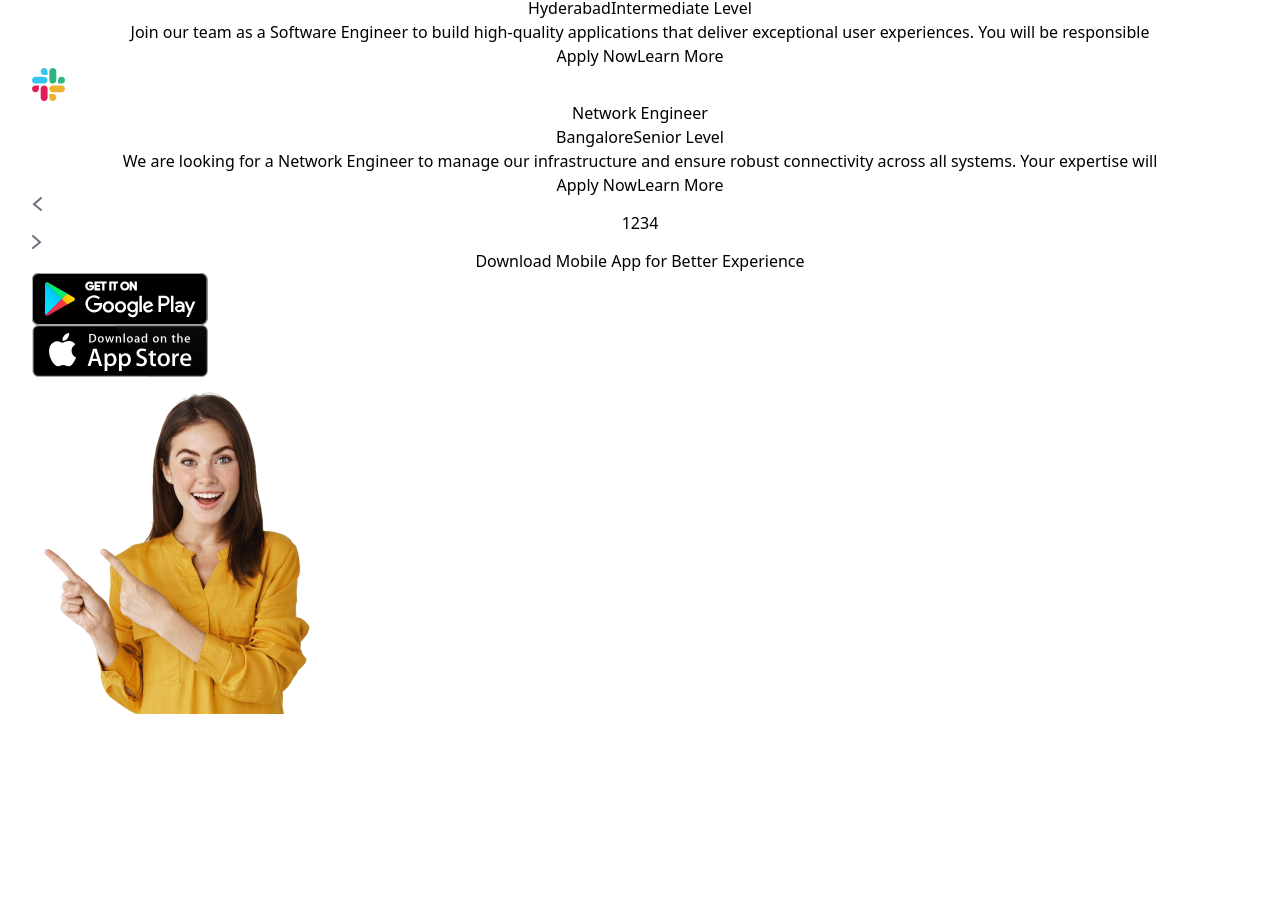
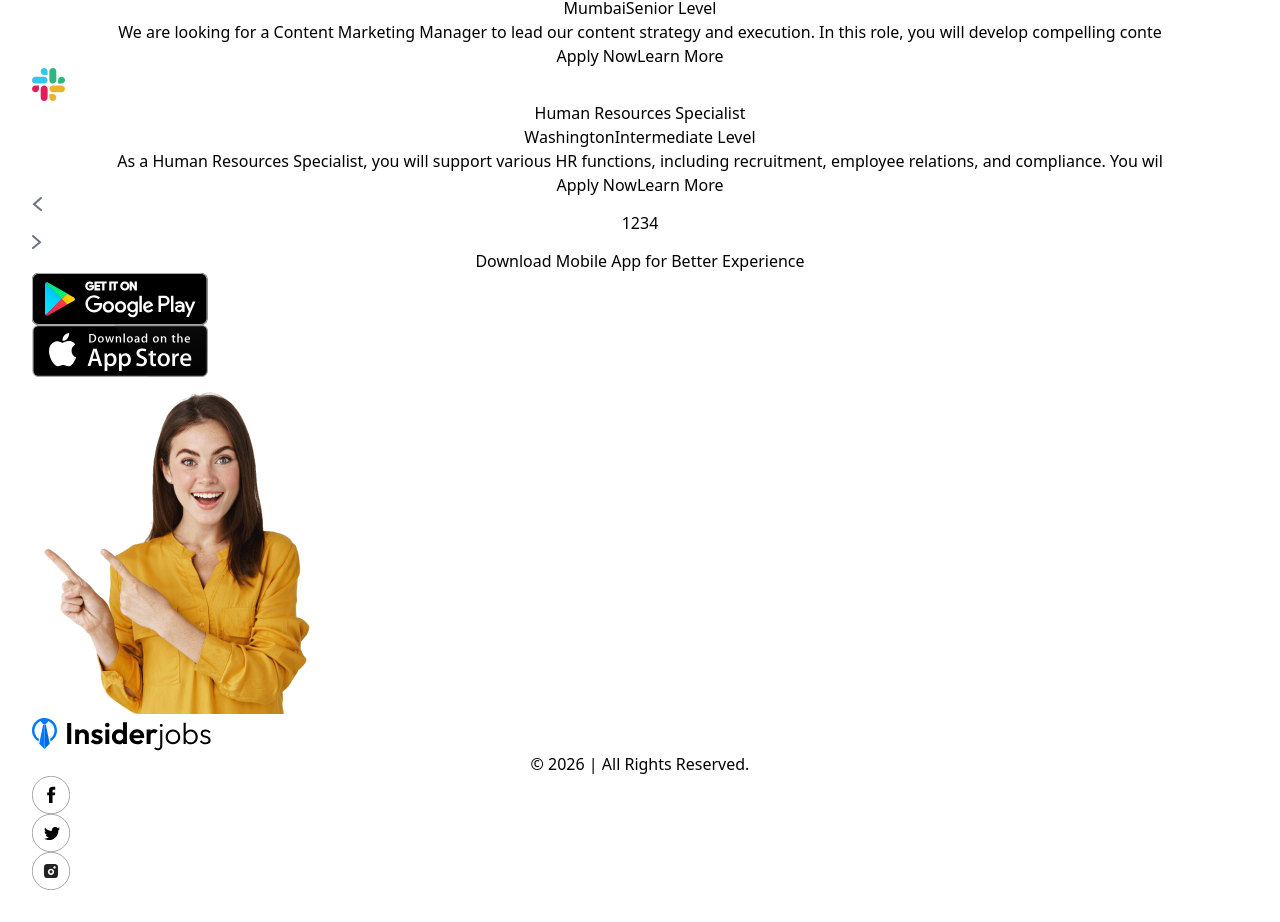
Before and after one commit to Yashi027/Job_Portal, a React (Vite) app in the folder client/: page / in a window 1280 px wide. Shown: the part 1657-2579 px from the top of the page. Before the commit the page ends 2403 px from the top, so only its background shows below. Built offline with nearby package versions, Linux system fonts and the light colour scheme; no server answers.

Commit message:
added footer section and filters at home page

```diff
--- /dev/null
+++ b/client/src/components/Footer.jsx
@@ -0,0 +1,18 @@
+import React from 'react'
+import { assets } from '../assets/assets'
+
+const Footer = () => {
+  return (
+    <div className='container px-4 2xl:px-20 mx-auto flex items-center justify-between gap-4 py-3 mt-1'>
+      <img src={assets.logo} alt="" />
+      <p className='flex-1 border-l border-gray-400 pl-4 text-sm text-left text-gray-500 max-sm:hidden'>© 2026 | All Rights Reserved.</p>
+      <div className='flex gap-2.5'>
+        <img width={38} src={assets.facebook_icon} alt="facebook" />
+        <img width={38} src={assets.twitter_icon} alt="twitter" />
+        <img width={38} src={assets.instagram_icon} alt="instagram" />
+      </div>
+    </div>
+  )
+}
+
+export default Footer
--- a/client/src/components/JobCard.jsx
+++ b/client/src/components/JobCard.jsx
@@ -1,7 +1,9 @@
 import React from 'react'
 import { assets } from '../assets/assets'
+import { useNavigate } from 'react-router-dom'
 
 const JobCard = ({job}) => {
+  const navigate = useNavigate()
   return (
     <div className='border p-6 shadow rounded'>
       <div className='flex justify-between items-center'>
@@ -14,8 +16,8 @@ const JobCard = ({job}) => {
       </div>
       <p className='mt-4 text-gray-500 text-sm' dangerouslySetInnerHTML={{__html:job.description.slice(0,150)}}></p>
       <div className='gap-4 flex mt-4 text-sm '>
-        <button className='text-white bg-blue-500 px-4 py-2 rounded'>Apply Now</button>
-        <button className='text-gray-500 border border-gray-500 rounded px-4 py-2'>Learn More</button>
+        <button onClick={() => {navigate(`/apply-job/${job._id}`); scrollTo(0,0)}} className='text-white bg-blue-500 px-4 py-2 rounded'>Apply Now</button>
+        <button onClick={() => {navigate(`/apply-job/${job._id}`); scrollTo(0,0)}} className='text-gray-500 border border-gray-500 rounded px-4 py-2'>Learn More</button>
       </div>
     </div>
   )
--- a/client/src/components/JobListing.jsx
+++ b/client/src/components/JobListing.jsx
@@ -1,4 +1,4 @@
-import React, { useContext, useState } from 'react'
+import React, { useContext, useEffect, useState } from 'react'
 import { AppContext } from '../context/AppContext'
 import { assets, JobCategories, JobLocations, jobsApplied } from '../assets/assets.js'
 import JobCard from './JobCard.jsx'
@@ -9,6 +9,38 @@ const JobListing = () => {
 
     const [showFilter, setShowFilter] = useState(false)
     const [currentPage, setCurrentPage] = useState(1)
+    const [selectedCategories,setSelectedCategories] = useState([])
+    const [selectedLocations, setSelectedLocations] = useState([])
+
+    const [filteredJobs, setFilteredJobs] = useState(jobs)
+
+    const handleCategoryChange = (category) => {
+        setSelectedCategories(
+            prev => prev.includes(category) ? prev.filter(c => c !== category): [...prev,category]
+        )
+    }
+
+    const handleLocationChange = (location) => {
+        setSelectedLocations(
+            prev => prev.includes(location) ? prev.filter(c => c !== location): [...prev,location]
+        )
+    }
+
+    useEffect(() => {
+        const matchesCategory = job => selectedCategories.length === 0 || selectedCategories.includes(job.category)
+
+        const matchesLocation = job => selectedLocations.length === 0 || selectedLocations.includes(job.location)
+
+        const matchesTitle = job => searchFilter.title === "" || job.title.toLowerCase().includes(searchFilter.title.toLowerCase())
+
+        const matchesSearchLocation = job => searchFilter.location === "" || job.location.toLowerCase().includes(searchFilter.location.toLowerCase())
+
+        const newFilteredJobs = jobs.slice().reverse().filter(
+            job => matchesCategory(job) && matchesLocation(job) && matchesTitle(job) && matchesSearchLocation(job)
+        )
+        setFilteredJobs(newFilteredJobs)
+        setCurrentPage(1)
+    },[jobs,selectedCategories, selectedLocations, searchFilter])
 
   return (
     <div className='container 2xl:px-20 mx-auto flex flex-col lg:flex-row max-lg:space-y-8 py-8'>
@@ -20,7 +52,7 @@ const JobListing = () => {
             <div className='mb-4 text-gray-600'>
             {searchFilter.title && (
                 <span className='inline-flex items-center gap-2.5 bg-blue-50 border border-blue-200 px-4 py-1.5 rounded'>{searchFilter.title}
-                <img onClick={(e) => setSearchFilter(prev => ({...prev,title:""}))} className='cursor-pointer' src={assets.cross_icon} alt="" />
+                <img onClick={(e) => setSearchFilter(prev => ({...prev,title:""}))} className='cursor-pointer' src={assets.cross_icon} alt="Cross" />
                 </span>
             )}
 
@@ -41,7 +73,8 @@ const JobListing = () => {
         <h4 className='font-medium text-lg py-4'>Search By Categories</h4>
         <ul className='space-y-4 text-gray-600'>{JobCategories.map((category,index) => (
             <li className='flex gap-3 items-center' key={index}>
-                <input type="checkbox" name="" id="" />
+                <input type="checkbox" onChange={ () => handleCategoryChange(category)}
+                checked={selectedCategories.includes(category)}/>
                 {category}
             </li>
         ))}</ul>
@@ -52,7 +85,9 @@ const JobListing = () => {
         <h4 className='font-medium text-lg py-4 pt-14'>Search By Location</h4>
         <ul className='space-y-4 text-gray-600'>{JobLocations.map((location,index) => (
             <li className='flex gap-3 items-center' key={index}>
-                <input type="checkbox" name="" id="" />
+                <input type="checkbox"
+                onChange={() => handleLocationChange(location)}
+                checked={selectedLocations.includes(location)}/>
                 {location}
             </li>
         ))}</ul>
@@ -65,24 +100,24 @@ const JobListing = () => {
         <h3 className='font-medium text-3xl py-2' id='job-list'>Latest Jobs</h3>
         <p className='mb-8'>Get your desired jobs from top companies</p>
         <div className="grid grid-cols-1 sm:grid-cols-2 xl:grid-cols-3 gap-4">
-            {jobs.slice((currentPage-1)*6,currentPage*6).map((job,index) => (
+            {filteredJobs.slice((currentPage-1)*6,currentPage*6).map((job,index) => (
                 <JobCard key={index} job={job}/>
             ))}
         </div>
 
         {
-            jobs.length > 0 && (
+            filteredJobs.length > 0 && (
                 <div className='flex items-center justify-center space-x-2 mt-10'>
                     <a href="#job-list">
                         <img onClick={() => setCurrentPage(Math.max((currentPage-1),1))} src={assets.left_arrow_icon} alt="" />
                     </a>
-                    {Array.from({length:Math.ceil(jobs.length/6)}).map((_,index) => (
+                    {Array.from({length:Math.ceil(filteredJobs.length/6)}).map((_,index) => (
                         <a href="#job-list">
                             <button onClick={() => setCurrentPage(index+1)} className={`flex items-center justify-center h-10 w-10 border border-gray-300 rounded ${currentPage==index+1 ? 'bg-blue-100 text-blue-500': 'text-gray-500'}`}>{index+1}</button>
                         </a>
                     ) )}
                     <a href="#job-list">
-                        <img onClick={() => setCurrentPage(Math.min(currentPage+1,Math.ceil(jobs.length/6)))} src={assets.right_arrow_icon} alt="" />
+                        <img onClick={() => setCurrentPage(Math.min(currentPage+1,Math.ceil(filteredJobs.length/6)))} src={assets.right_arrow_icon} alt="" />
                     </a>
                 </div>
             )
--- a/client/src/pages/Home.jsx
+++ b/client/src/pages/Home.jsx
@@ -3,6 +3,7 @@ import Navbar from '../components/Navbar'
 import Hero from '../components/Hero'
 import JobListing from '../components/JobListing'
 import AppDownload from '../components/AppDownload'
+import Footer from '../components/Footer'
 
 const Home = () => {
   return (
@@ -11,6 +12,7 @@ const Home = () => {
       <Hero/>
       <JobListing/>
       <AppDownload/>
+      <Footer/>
     </div>
   )
 }
```
